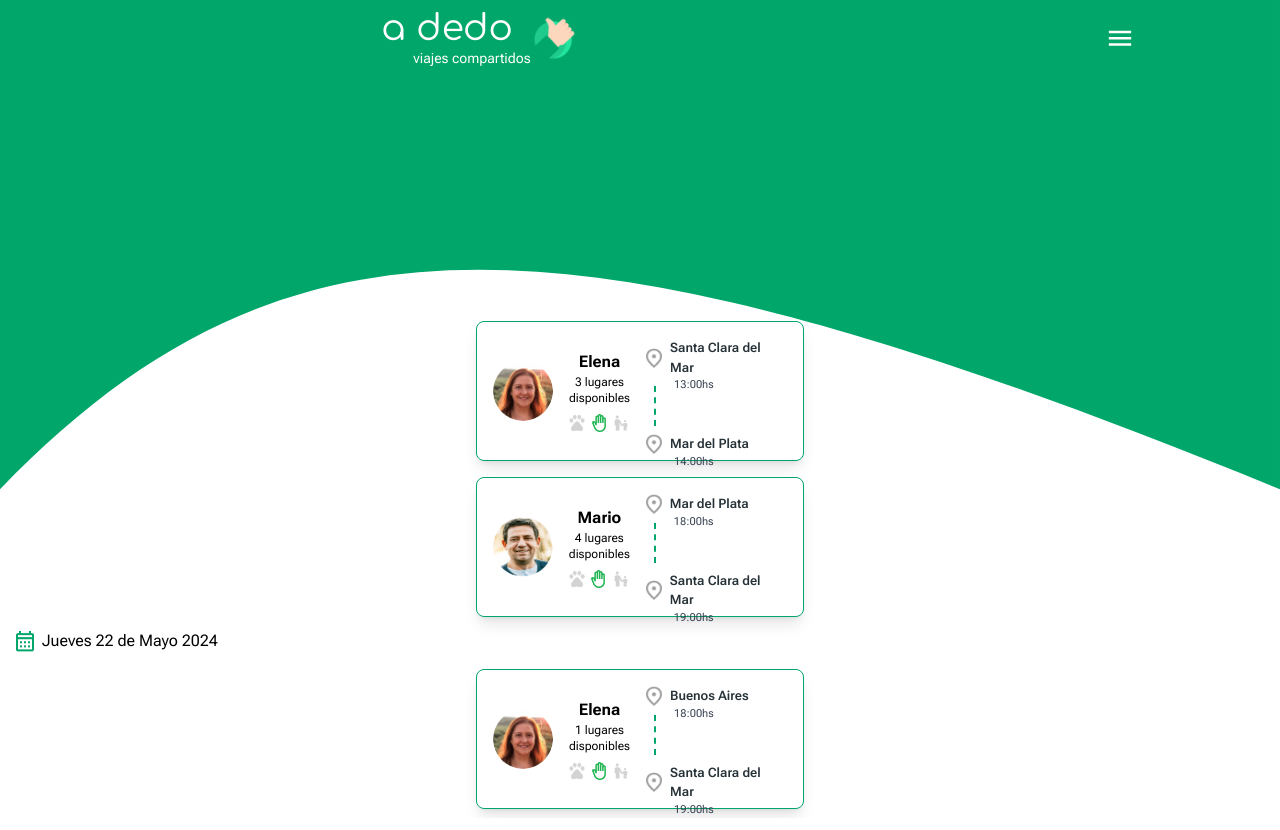
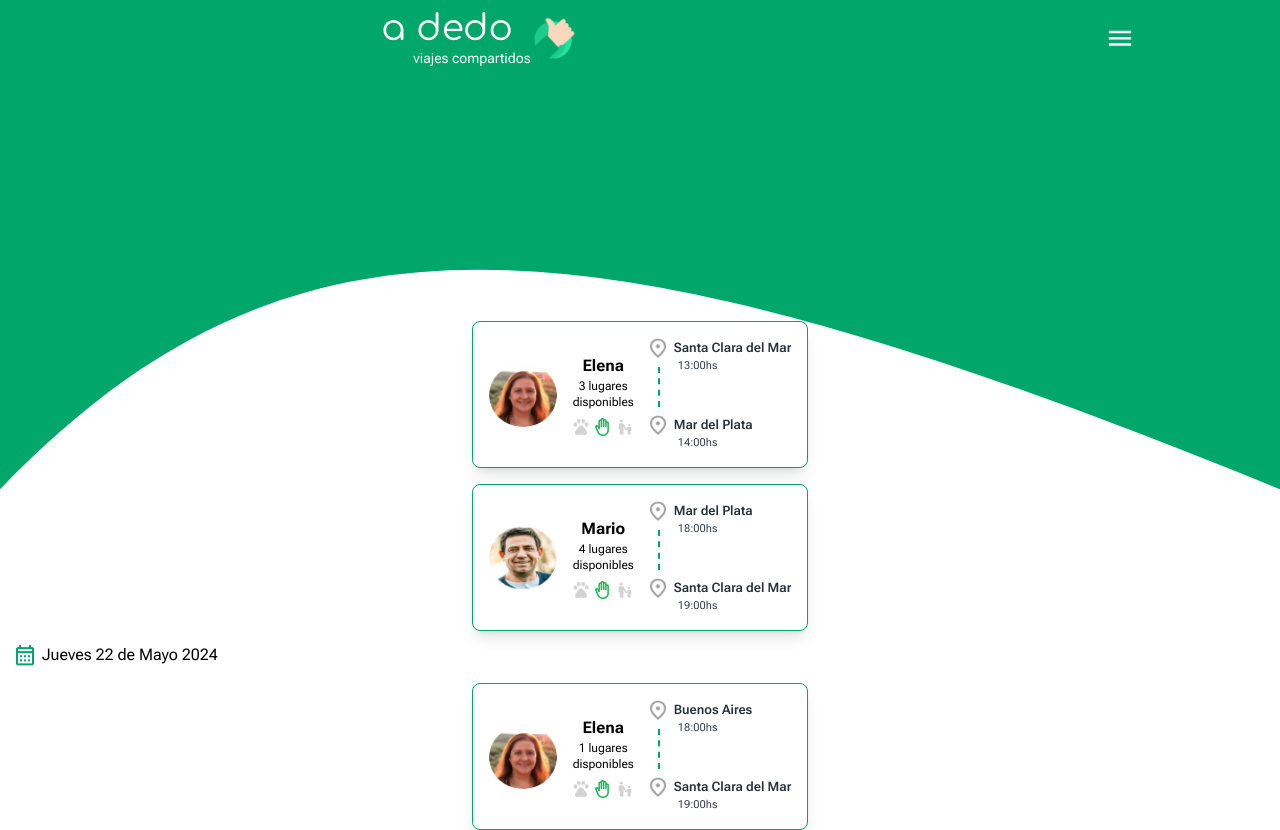
Before and after one commit to Diegogagan2587/A-Dedo, a React (Vite) app in the folder frontend/: page /home in a window 1280 px wide. Built offline with nearby package versions, Linux system fonts and the light colour scheme; a web font is replaced by a local one.

Commit message:
update cardTrip and add new assets for the main page

```diff
--- a/frontend/src/components/CardTrip.jsx
+++ b/frontend/src/components/CardTrip.jsx
@@ -6,8 +6,8 @@ import kidsIcon from '../assets/family.png'
 
 const CardTrip = ({ name, profilePicture, seatsAvailable, startLocation, startTime, endLocation, endTime }) => {
   return (
-    <article className='w-[328px] h-[140px] border border-customGreen rounded-lg flex p-4 items-center space-x-4 shadow-lg mt-4 '>
-      <img src={profilePicture} alt={name} className="w-[60px] h-[60px] rounded-full" />
+    <article className='min-w-[328px] min-h-[140px] border border-customGreen rounded-lg flex p-4 items-center space-x-4 shadow-lg mt-4 '>
+      <img src={profilePicture} alt={name} className="w-[68px] h-[64px] rounded-full" />
       <section>
         <h2 className="text-base font-bold text-center">{name}</h2>
         <p className='text-xs text-center'>{seatsAvailable} lugares <br /> disponibles</p>
```
Also changed, not shown: frontend/src/assets/main-driver.png (added), frontend/src/assets/main-trip.png (added).
